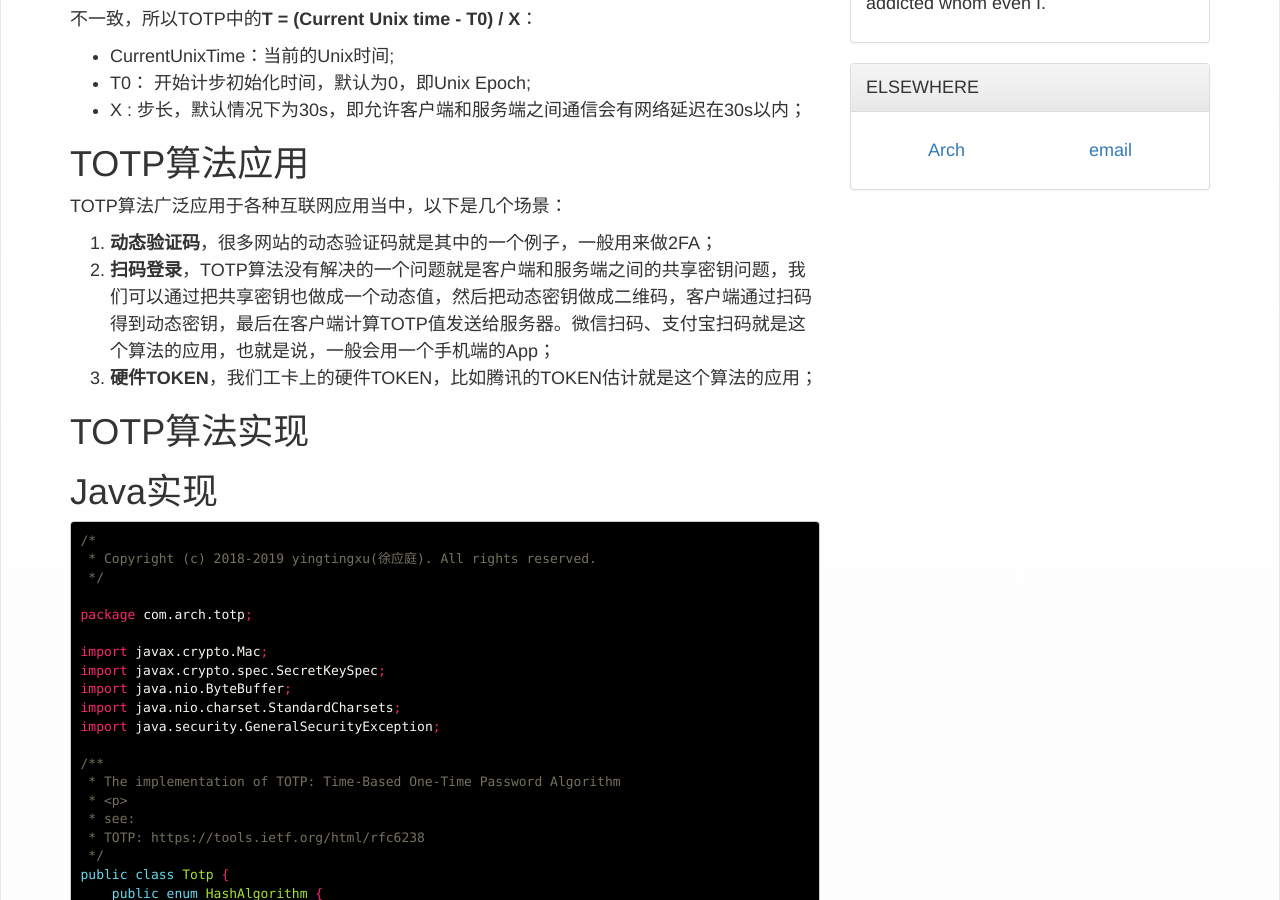
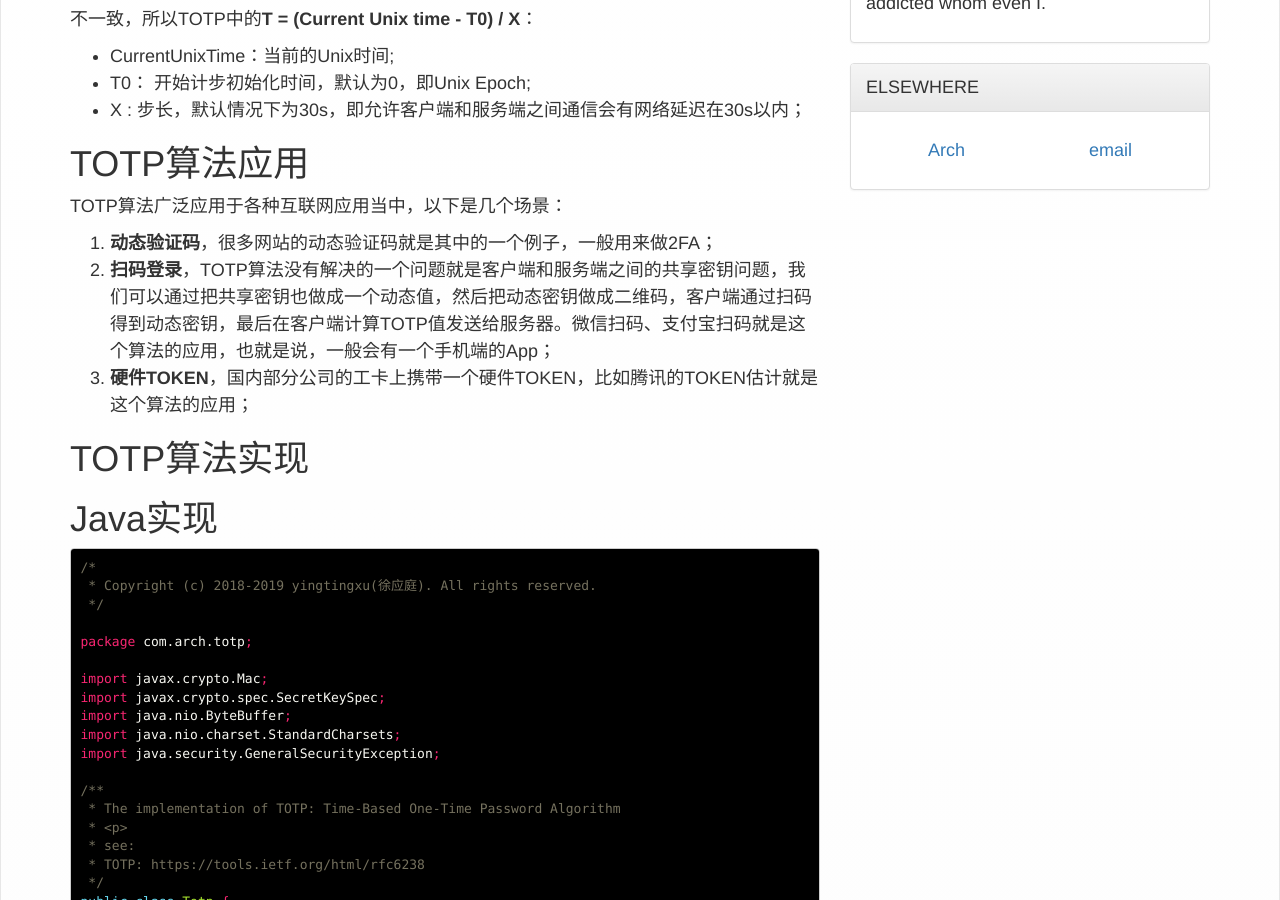
Before and after one commit to rigofunc/xyting.github.io, a Jekyll site: the page built from _posts/2019-04-22-TOTP-Java-and-csharp-implementation.md, in a window 1280 px wide and 900 px high, scrolled down 523 px. Built offline with Jekyll 4.4.1, drawn with Linux system fonts in a browser that asks for light colours.

Commit message:
Update 2019-04-22-TOTP-Java-and-csharp-implementation.md

```diff
--- a/_posts/2019-04-22-TOTP-Java-and-csharp-implementation.md
+++ b/_posts/2019-04-22-TOTP-Java-and-csharp-implementation.md
@@ -19,8 +19,8 @@ OTP(One-Time Password)译为一次性密码，其基本认证思想是在认证
 # TOTP算法应用
 TOTP算法广泛应用于各种互联网应用当中，以下是几个场景：
 1. **动态验证码**，很多网站的动态验证码就是其中的一个例子，一般用来做2FA；
-2. **扫码登录**，TOTP算法没有解决的一个问题就是客户端和服务端之间的共享密钥问题，我们可以通过把共享密钥也做成一个动态值，然后把动态密钥做成二维码，客户端通过扫码得到动态密钥，最后在客户端计算TOTP值发送给服务器。微信扫码、支付宝扫码就是这个算法的应用，也就是说，一般会用一个手机端的App；
-3. **硬件TOKEN**，我们工卡上的硬件TOKEN，比如腾讯的TOKEN估计就是这个算法的应用；
+2. **扫码登录**，TOTP算法没有解决的一个问题就是客户端和服务端之间的共享密钥问题，我们可以通过把共享密钥也做成一个动态值，然后把动态密钥做成二维码，客户端通过扫码得到动态密钥，最后在客户端计算TOTP值发送给服务器。微信扫码、支付宝扫码就是这个算法的应用，也就是说，一般会有一个手机端的App；
+3. **硬件TOKEN**，国内部分公司的工卡上携带一个硬件TOKEN，比如腾讯的TOKEN估计就是这个算法的应用；
 
 # TOTP算法实现
 # Java实现
```
